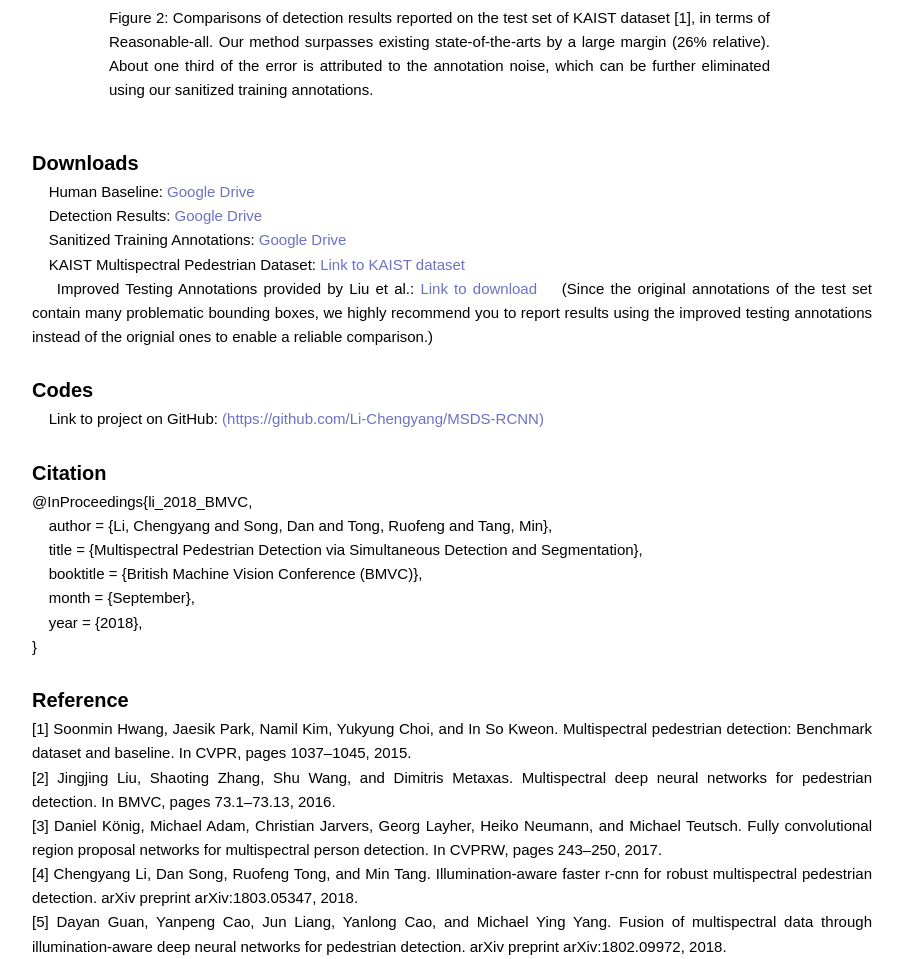
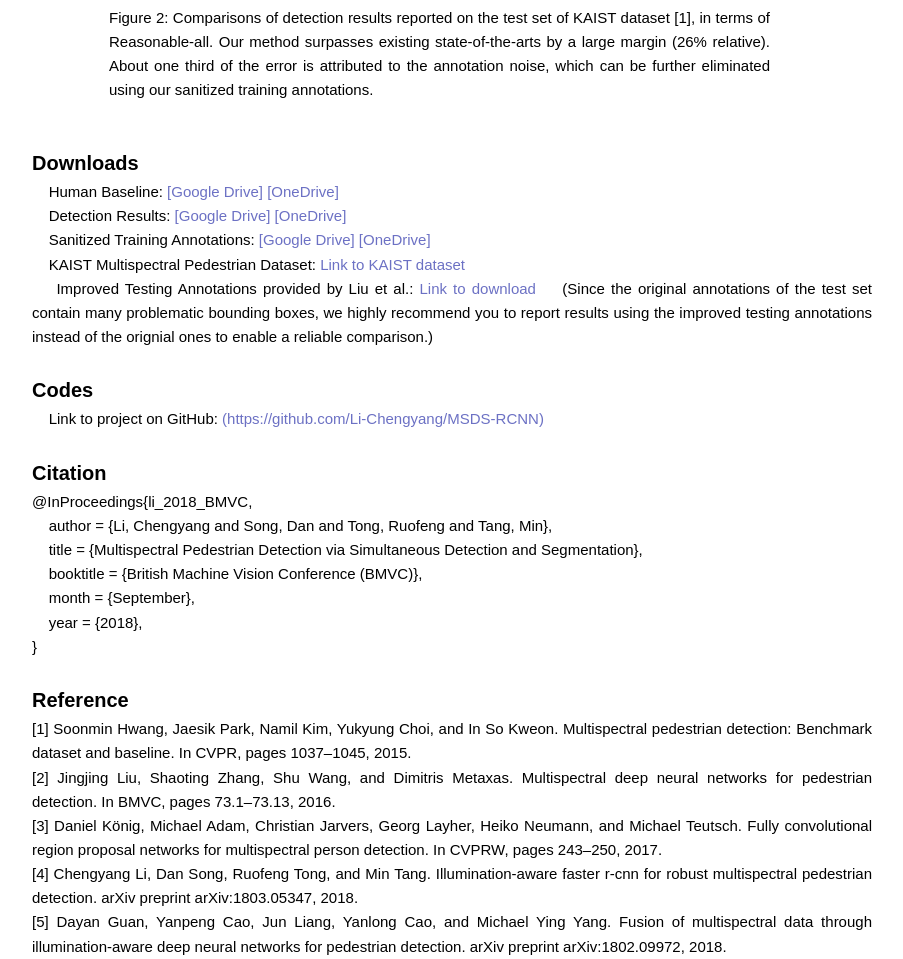
Before and after one commit to Li-Chengyang/home, a plain HTML site: page MSDS-RCNN/index.html in a window 1280 px wide. Shown: the part 1670-2629 px from the top of the page, without its empty margins (197-1100 px from the left). Drawn offline with Linux system fonts and the light colour scheme.

Commit message:
update MSDS-RCNN resource links

```diff
--- a/MSDS-RCNN/index.html
+++ b/MSDS-RCNN/index.html
@@ -62,11 +62,30 @@ We create a human baseline over the KAIST dataset and reveal that there is still
 </div>
 <div class="vis-2 pos-14 size-11 cont-9">
 <p class="para-5"><span class="font-5">Downloads</span><span class="font-3">&nbsp;</span></p>
-<p class="para-4"><span class="font-3">&nbsp;&nbsp;&nbsp;&nbsp;Human Baseline: </span><span class="font-7"><a href="https://drive.google.com/open?id=1hNLSRPpQWRANf62kG58X6dI4uIMKwL3n">Google Drive</a></span></p>
-<p class="para-4"><span class="font-3">&nbsp;&nbsp;&nbsp;&nbsp;Detection Results: </span><span class="font-7"><a href="https://drive.google.com/open?id=1MLejnwZr7C1imUa9emyVJiUH5CxbYw-T">Google Drive</a></span></p>
-<p class="para-4"><span class="font-3">&nbsp;&nbsp;&nbsp;&nbsp;Sanitized Training Annotations: </span><span class="font-7"><a href="https://drive.google.com/open?id=1mKIzND2046aXHknzr28LJHvFH_6Ssa_q">Google Drive</a></span></p>
-<p class="para-4"><span class="font-3">&nbsp;&nbsp;&nbsp;&nbsp;KAIST Multispectral Pedestrian Dataset: </span><span class="font-7"><a href="https://sites.google.com/site/pedestrianbenchmark/download">Link to KAIST dataset</a></span></p>
-<p class="para-4"><span class="font-3">&nbsp;&nbsp;&nbsp;&nbsp;Improved Testing Annotations provided by Liu et al.: </span><span class="font-7"><a href="https://docs.google.com/forms/d/e/1FAIpQLSe65WXae7J_KziHK9cmX_lP_hiDXe7Dsl6uBTRL0AWGML0MZg/viewform?usp=pp_url&entry.1637202210&entry.1381600926&entry.718112205&entry.233811498">Link to download</a></span><span class="font-3">&nbsp;&nbsp;&nbsp;&nbsp;(Since the original annotations of the test set contain many problematic bounding boxes, we highly recommend you to report results using the improved testing annotations instead of the orignial ones to enable a reliable comparison.)</span></p>
+<p class="para-4">
+<span class="font-3">&nbsp;&nbsp;&nbsp;&nbsp;Human Baseline: </span>
+<span class="font-7"><a href="https://drive.google.com/open?id=1hNLSRPpQWRANf62kG58X6dI4uIMKwL3n">[Google Drive] </a></span>
+<span class="font-7"><a href="https://zjueducn-my.sharepoint.com/:u:/g/personal/licy_cs_zju_edu_cn/ESCV6JJLKKNDtKjdnEkGrrkBZ8tMkK71AwcymRta5V-t1g?e=HbX0y3">[OneDrive]</a></span>
+</p>
+<p class="para-4">
+<span class="font-3">&nbsp;&nbsp;&nbsp;&nbsp;Detection Results: </span>
+<span class="font-7"><a href="https://drive.google.com/open?id=1RqHtw7UtV5pPck-PYlwfhE6FAKaGMchl">[Google Drive] </a></span>
+<span class="font-7"><a href="https://zjueducn-my.sharepoint.com/:u:/g/personal/licy_cs_zju_edu_cn/EUOYviYCe7pAiUpiBroiqa0BGWjlZxTn8fKdPOizzU18Kg?e=iKKaBX">[OneDrive]</a></span>
+</p>
+<p class="para-4">
+<span class="font-3">&nbsp;&nbsp;&nbsp;&nbsp;Sanitized Training Annotations: </span>
+<span class="font-7"><a href="https://drive.google.com/open?id=1mKIzND2046aXHknzr28LJHvFH_6Ssa_q">[Google Drive] </a></span>
+<span class="font-7"><a href="https://zjueducn-my.sharepoint.com/:u:/g/personal/licy_cs_zju_edu_cn/ESF5h_96RgpLjLwzta1WyeoBOkFhZNQkTe1yL5AZJ3vdhw?e=T7D9Wi">[OneDrive]</a></span>
+</p>
+<p class="para-4">
+<span class="font-3">&nbsp;&nbsp;&nbsp;&nbsp;KAIST Multispectral Pedestrian Dataset: </span>
+<span class="font-7"><a href="https://sites.google.com/site/pedestrianbenchmark/download">Link to KAIST dataset</a></span>
+</p>
+<p class="para-4">
+<span class="font-3">&nbsp;&nbsp;&nbsp;&nbsp;Improved Testing Annotations provided by Liu et al.: </span>
+<span class="font-7"><a href="https://docs.google.com/forms/d/e/1FAIpQLSe65WXae7J_KziHK9cmX_lP_hiDXe7Dsl6uBTRL0AWGML0MZg/viewform?usp=pp_url&entry.1637202210&entry.1381600926&entry.718112205&entry.233811498">Link to download</a></span>
+<span class="font-3">&nbsp;&nbsp;&nbsp;&nbsp;(Since the original annotations of the test set contain many problematic bounding boxes, we highly recommend you to report results using the improved testing annotations instead of the orignial ones to enable a reliable comparison.)</span>
+</p>
 <p class="para-4"><span class="font-3">&nbsp;</span></p>
 <p class="para-5"><span class="font-5">Codes</span><span class="font-3">&nbsp;</span></p>
 <p class="para-4"><span class="font-3">&nbsp;&nbsp;&nbsp;&nbsp;Link to project on GitHub: </span><span class="font-7"><a href="https://github.com/Li-Chengyang/MSDS-RCNN">(https://github.com/Li-Chengyang/MSDS-RCNN)</a></span></p>
```
